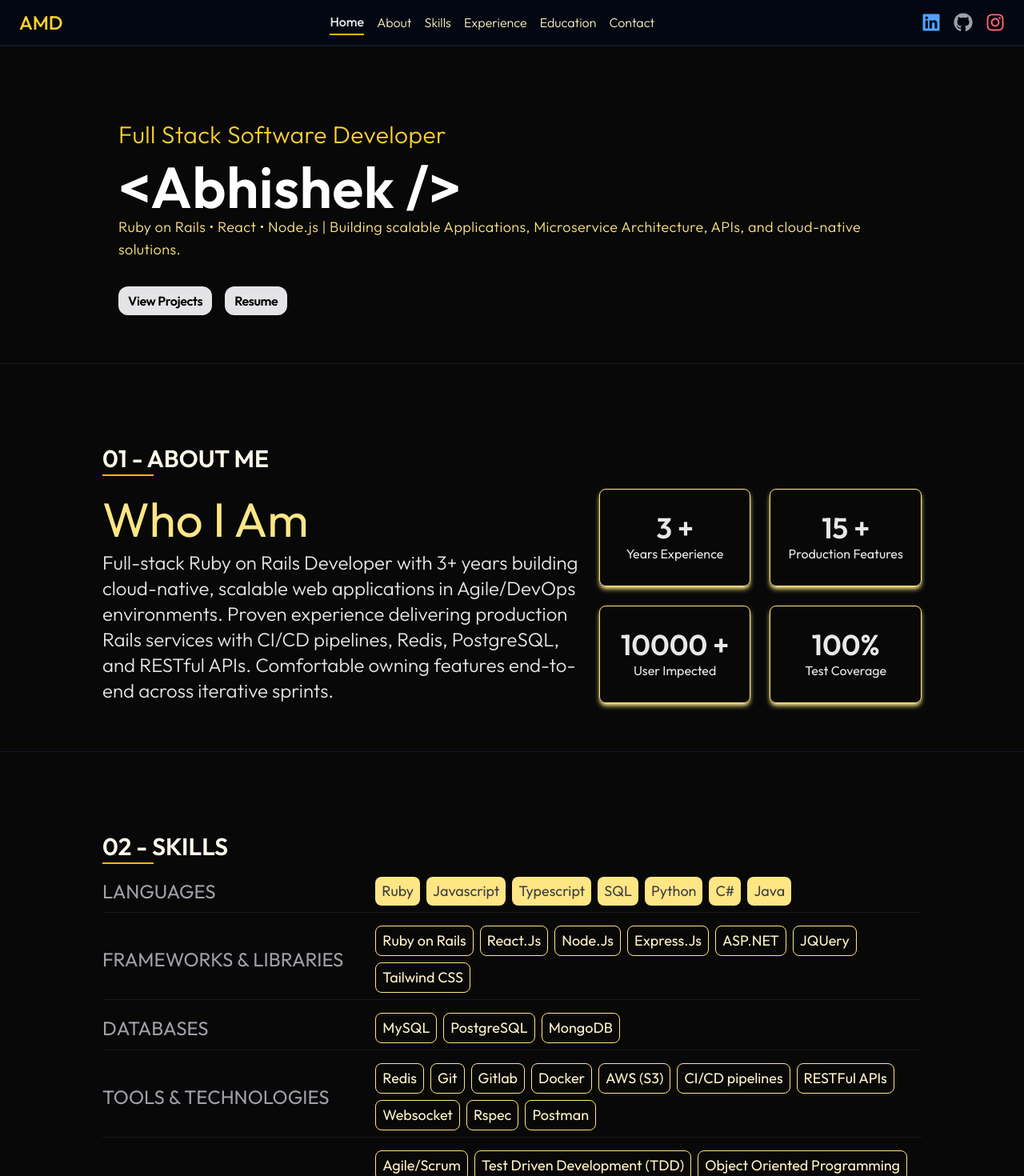
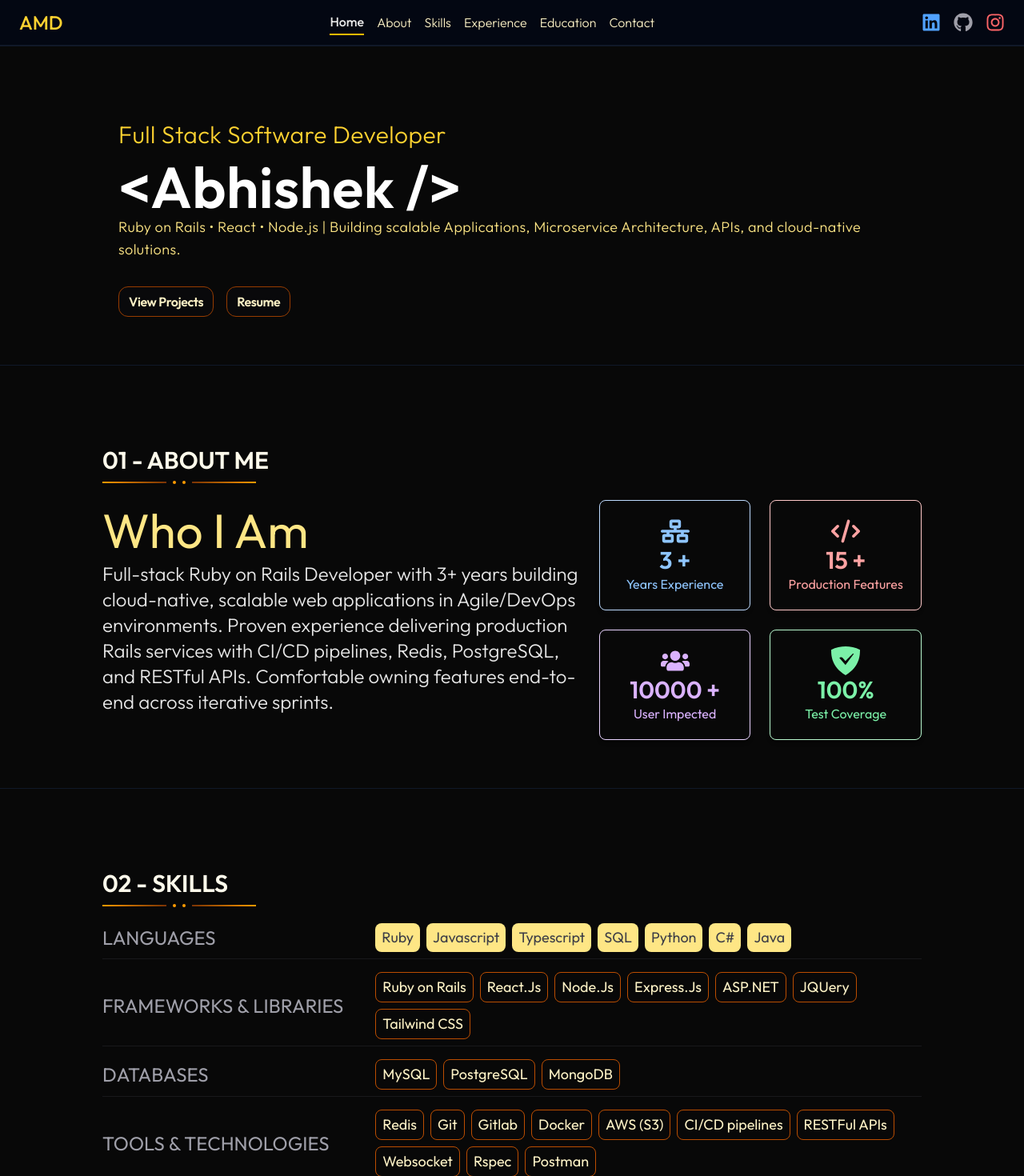
Before and after one commit to AbhishekDave2000/portfolio, a React (Vite) app: page / in a window 1280 px wide. Shown: the top 1470 px of the page at 80% size. Built offline with nearby package versions, Linux system fonts and the light colour scheme.

Commit message:
chore(Deisgn) Changes in the design in whole page

```diff
--- a/src/components/EducationCard.jsx
+++ b/src/components/EducationCard.jsx
@@ -2,8 +2,8 @@ const EducationCard = ({edu}) => {
     return(
         <>
             <div className="flex flex-row min-w-max">
-                <div className="h-full w-1 bg-amber-400 rounded-4xl"></div>
-                <div className="flex flex-col gap-1 bg-zinc-900 p-6 rounded-xl">
+                <div className="h-full w-1 bg-amber-800 rounded-4xl"></div>
+                <div className="flex flex-col gap-1 border border-zinc-800 bg-zinc-950 p-6 rounded-xl">
                     <h2 className="text-4xl text-amber-300">{edu.degree}</h2>
                     <p className="text-2xl">{edu.major}</p>
                     <span className="text-zinc-400 text-xl">{edu.institute}, {edu.location}</span>
--- a/src/components/ExperienceCard.jsx
+++ b/src/components/ExperienceCard.jsx
@@ -5,14 +5,14 @@ const ExperienceCard = ({exp}) => {
         <div className="flex gap-6 pl-5">
             {/* Side Section Line */}
             <div className="flex flex-col items-center">
-                <div className="w-8 h-9 rounded-full bg-amber-400"></div>
+                <div className="w-8 h-9 rounded-full bg-amber-300"></div>
                 <div className="h-full w-px bg-zinc-700"></div>
             </div>
 
             {/* Main Experience Card */}
             <div className="flex flex-col">
                 {/* Job Title & Position */}
-                <h2 className="text-3xl text-amber-300">{exp.role}</h2>
+                <h2 className="text-3xl text-amber-200">{exp.role}</h2>
                 {/* Location & Duration */}
                 <p className="flex gap-4 text-xl">
                     <span>
--- a/src/components/SectionHeading.jsx
+++ b/src/components/SectionHeading.jsx
@@ -2,7 +2,16 @@ const SectionHeading = ({number, heading}) => {
     return(
         <>
             <p className="font-stretch-condensed font-bold text-3xl text-amber-50">{number} - {heading}</p>
-            <div className="w-16 h-0.5 bg-amber-400 text-xl font-light mb-4 mt-0.5"></div>
+            <div className="flex mt-2 mb-5 gap-2">
+                <div className="flex gap-2 items-center">
+                    <div className="h-0.5 w-20 bg-linear-to-r from-amber-500 to-amber-900"></div>
+                    <div className="h-1 w-1 rounded-full bg-amber-500"></div>
+                </div>
+                <div className="flex gap-2 items-center">
+                    <div className="h-1 w-1 rounded-full bg-amber-500"></div>
+                    <div className="h-0.5 w-20 bg-linear-to-l from-amber-500 to-amber-900"></div>
+                </div>
+            </div>
         </>
     )
 }
--- a/src/components/SkillTag.jsx
+++ b/src/components/SkillTag.jsx
@@ -1,5 +1,5 @@
 const PRIMARY_SKILLS    = "text-lg text-zinc-700 px-2 py-1 rounded-lg bg-amber-200";
-const SECONDARY_SKILLS  = "text-lg text-amber-100 px-2 py-1 rounded-lg border border-amber-200";
+const SECONDARY_SKILLS  = "text-lg text-amber-100 px-2 py-1 rounded-lg border border-amber-700";
 
 const SkillTag = ({skill,skillType}) => {
     return(
--- a/src/components/StateCard.jsx
+++ b/src/components/StateCard.jsx
@@ -1,8 +1,23 @@
-const StateCard = ({value, label}) => {
+const colorMapCss = {
+    blue:       "text-blue-300",
+    red:        "text-red-300",
+    purple:    "text-purple-300",
+    green:      "text-green-300",
+}
+
+const boxCss = {
+    blue:       "text-blue-300 border-blue-200 hover:border-gray-200 hover:text-blue-200 hover:shadow-blue-500",
+    red:        "text-red-300 border-red-200 hover:border-gray-200 hover:text-red-200 hover:shadow-red-500",
+    purple:    "text-purple-300 border-purple-200 hover:border-gray-200 hover:text-purple-200 hover:shadow-purple-500",
+    green:      "text-green-300 border-green-200 hover:border-gray-200 hover:text-green-200 hover:shadow-green-500",
+}
+
+const StateCard = ({value, label, elementLabel, style}) => {
     return(
-        <div className="border border-amber-200 p-2 flex flex-col items-center justify-center rounded-lg shadow-amber-200 shadow-md transition-all duration-300 hover:-translate-y-2 hover:border-gray-200 hover:text-amber-200 hover:shadow-white">
-            <span className="text-4xl font-bold">{value}</span>
-            <span>{label}</span>
+        <div className={`border py-5 flex flex-col items-center justify-center rounded-lg shadow-md transition-all duration-300 hover:-translate-y-2 ${boxCss[style]}`}>
+            <span className={ colorMapCss[style] } >{ elementLabel }</span>
+            <span className={`text-3xl font-bold ${colorMapCss[style]}`}>{value}</span>
+            <span className="text-md">{label}</span>
         </div>
     )
 }
--- a/src/pages/HomePage.jsx
+++ b/src/pages/HomePage.jsx
@@ -1,6 +1,6 @@
 import Navbar from "../components/Navbar";
 import SectionHeading from '../components/SectionHeading';
-import StateCard from "../components/StateCard";
+import AboutSection from "../components/AboutSection";
 import SkillsRow from "../components/SkillsRow";
 import ExperienceCard from "../components/ExperienceCard";
 import ContactForm from "../components/ContactForm";
@@ -31,8 +31,24 @@ const HomePage = () => {
                 </div>
 
                 <div className="flex gap-4 mt-5 tracking-tight">
-                    <button className="bg-zinc-200 font-semibold text-black px-3 py-1.5 rounded-xl hover:bg-amber-200 transition duration-400 hover:shadow-sm hover:shadow-amber-200 cursor-pointer">View Projects</button>
-                    <button className="bg-zinc-200 font-semibold text-black px-3 py-1.5 rounded-xl hover:bg-amber-200 transition duration-400 hover:shadow-sm hover:shadow-amber-200 cursor-pointer">Resume</button>
+                    <a
+                        href="https://github.com/AbhishekDave2000"
+                        target="_blank"
+                        rel="noopener noreferrer"
+                        className="bg-zinc-950 font-semibold text-amber-100 border border-amber-800 px-3 py-1.5 rounded-xl hover:bg-amber-300 hover:text-zinc-700 hover:border hover:border-amber-300 transition duration-400 hover:shadow-amber-300 cursor-pointer"
+                    >
+                        View Projects
+                    </a>
+                    <a
+                        href="/Abhishek_Dave.pdf"
+                        target="_blank"
+                        rel="noopener noreferrer"
+                        className="bg-zinc-950 font-semibold text-amber-100 border border-amber-800 px-3 py-1.5 rounded-xl hover:bg-amber-300 hover:text-zinc-700 hover:border hover:border-amber-300 transition duration-400 hover:shadow-amber-300 cursor-pointer"
+                    >
+                        Resume
+                    </a>
+                    {/* <button className="bg-zinc-950 font-semibold text-amber-100 border border-zinc-700 px-3 py-1.5 rounded-xl hover:border-0 hover:bg-amber-300 hover:text-zinc-400 transition duration-400 hover:shadow-amber-300 cursor-pointer">View Projects</button>
+                    <button className="bg-zinc-950 font-semibold text-amber-100 border border-zinc-700 px-3 py-1.5 rounded-xl hover:border-0 hover:bg-amber-300 hover:text-zinc-400 transition duration-400 hover:shadow-amber-300 cursor-pointer">Resume</button> */}
                 </div>
             </section>
 
@@ -41,25 +57,7 @@ const HomePage = () => {
             {/* About Section */}
             <section id="about" className="flex flex-col item-center justify-center w-full max-w-5xl mx-auto my-5 pt-20 pb-10">
                 <SectionHeading number="01" heading="ABOUT ME" />
-                <div className="flex flex-row gap-4">
-                    {/* Left About Section */}
-                    <div className="basis-3/5">
-                        <h2 className="text-amber-200 text-6xl py-2">Who I Am</h2>
-                        <div className="font-light text-2xl">
-                            Full-stack Ruby on Rails Developer with 3+ years building cloud-native, scalable web applications in Agile/DevOps environments.
-                            Proven experience delivering production Rails services with CI/CD pipelines, Redis, PostgreSQL, and RESTful APIs. Comfortable
-                            owning features end-to-end across iterative sprints.
-                        </div>
-                    </div>
-
-                    {/* Right About Section */}
-                    <div className="basis-2/5 grid grid-cols-2 gap-6">
-                        <StateCard value="3 +" label="Years Experience" />
-                        <StateCard value="15 +" label="Production Features" />
-                        <StateCard value="10000 +" label="User Impected" />
-                        <StateCard value="100%" label="Test Coverage" />
-                    </div>
-                </div>
+                <AboutSection />
             </section>
 
             <hr className="text-gray-900" />
```
